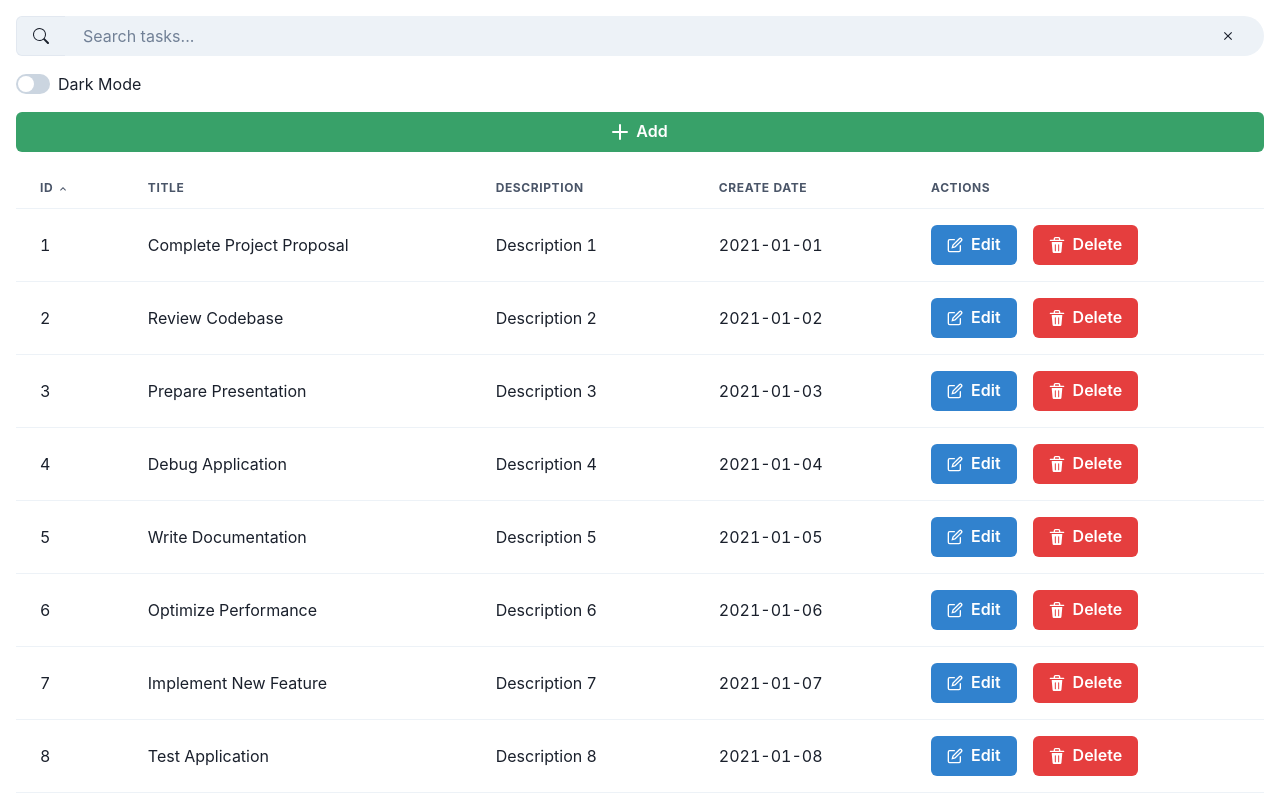
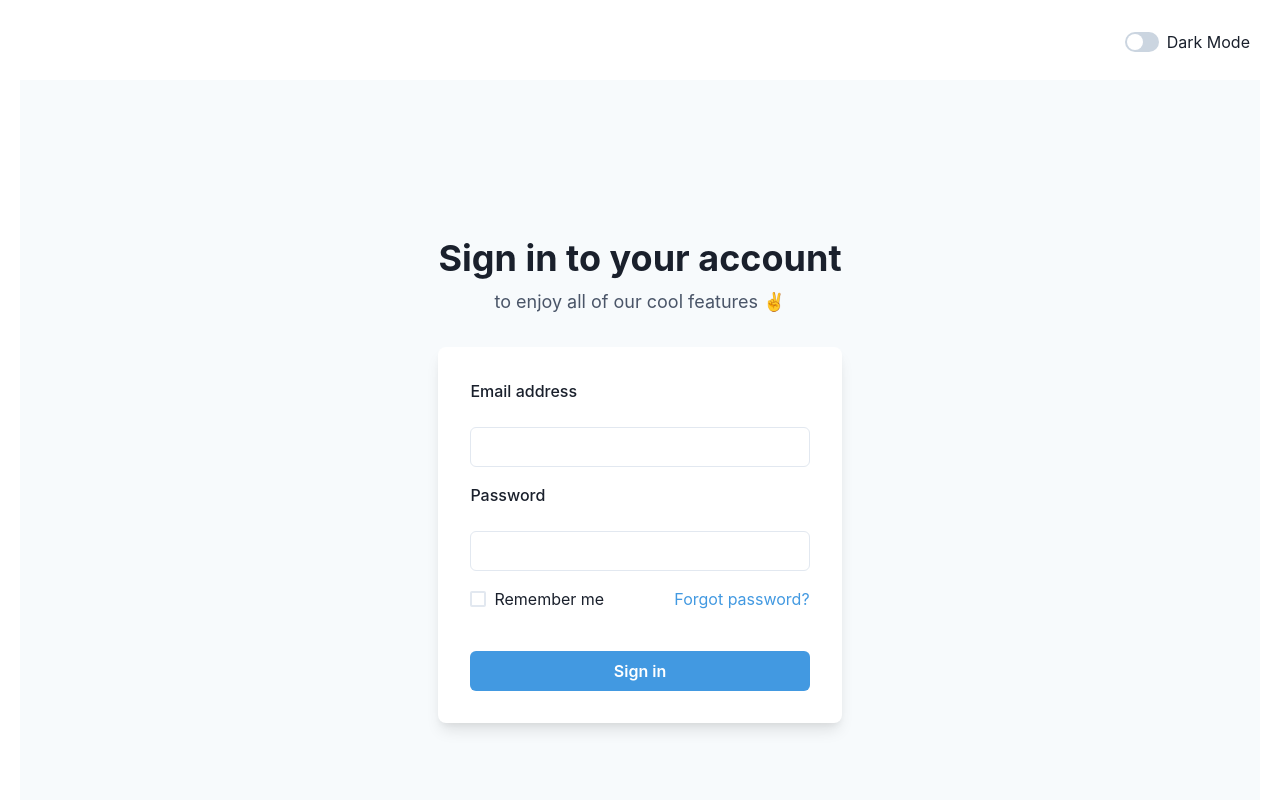
Before and after one commit to alexandrubb23/wisesys-todo, a React (Vite) app: page / in a window 1280 px wide. Shown: the top 800 px of the page. Built offline with nearby package versions, Linux system fonts and the light colour scheme.

Commit message:
Add router.

```diff
--- a/package.json
+++ b/package.json
@@ -14,11 +14,14 @@
     "@chakra-ui/react": "^2.7.1",
     "@emotion/react": "^11.11.1",
     "@emotion/styled": "^11.11.0",
+    "@tanstack/react-query": "^4.29.19",
+    "@tanstack/react-query-devtools": "^4.29.19",
     "framer-motion": "^10.12.18",
     "lodash": "^4.17.21",
     "react": "^18.2.0",
     "react-dom": "^18.2.0",
-    "react-icons": "^4.10.1"
+    "react-icons": "^4.10.1",
+    "react-router-dom": "^6.14.1"
   },
   "devDependencies": {
     "@types/react": "^18.0.37",
--- /dev/null
+++ b/src/components/ErrorPage.tsx
@@ -0,0 +1,23 @@
+import { Box, Heading, Text } from '@chakra-ui/react';
+import { isRouteErrorResponse, useRouteError } from 'react-router-dom';
+import NavBar from '../components/NavBar';
+
+const ErrorPage = () => {
+  const error = useRouteError();
+
+  return (
+    <>
+      <NavBar />
+      <Box padding={5}>
+        <Heading>Oops</Heading>
+        <Text>
+          {isRouteErrorResponse(error)
+            ? 'This page does not exist.'
+            : 'An unexpected error occurred.'}
+        </Text>
+      </Box>
+    </>
+  );
+};
+
+export default ErrorPage;
--- /dev/null
+++ b/src/components/Layout.tsx
@@ -0,0 +1,14 @@
+import { Box } from '@chakra-ui/react';
+import { Outlet } from 'react-router-dom';
+import NavBar from './NavBar';
+
+const Layout = () => {
+  return (
+    <Box padding={5}>
+      <NavBar />
+      <Outlet />
+    </Box>
+  );
+};
+
+export default Layout;
--- /dev/null
+++ b/src/components/NavBar.tsx
@@ -0,0 +1,15 @@
+import { Flex } from '@chakra-ui/react';
+import ColorModeSwitch from './ColorModeSwitch';
+
+const NavBar = () => {
+  return (
+    <Flex padding='10px' direction='row-reverse' mb={4}>
+      {/* <Link to='/'>
+        <Image src={logo} boxSize='60px' objectFit='cover' />
+      </Link> */}
+      <ColorModeSwitch />
+    </Flex>
+  );
+};
+
+export default NavBar;
--- a/src/components/Tasks/TasksTable.tsx
+++ b/src/components/Tasks/TasksTable.tsx
@@ -84,10 +84,9 @@ const TasksTable = ({ tasks }: TasksListProps) => {
   );
 
   return (
-    <Box p={4}>
+    <>
       <VStack spacing={4} align='right' mb={4}>
         <SearchInput onSearch={handleSearch} />
-        <ColorModeSwitch />
         <AddTaskDrawer />
       </VStack>
       {searchedTasks.length === 0 ? (
@@ -103,7 +102,7 @@ const TasksTable = ({ tasks }: TasksListProps) => {
           sortColumn={sortColumn}
         />
       )}
-    </Box>
+    </>
   );
 };
 
--- a/src/main.tsx
+++ b/src/main.tsx
@@ -1,13 +1,23 @@
 import React from 'react';
 import ReactDOM from 'react-dom/client';
-import { ChakraProvider } from '@chakra-ui/react';
+import { ChakraProvider, ColorModeScript } from '@chakra-ui/react';
+import { QueryClient, QueryClientProvider } from '@tanstack/react-query';
+import { RouterProvider } from 'react-router-dom';
+import { ReactQueryDevtools } from '@tanstack/react-query-devtools';
 
-import App from './App.tsx';
+import router from './routes';
+import theme from './theme';
+
+const queryClient = new QueryClient();
 
 ReactDOM.createRoot(document.getElementById('root') as HTMLElement).render(
   <React.StrictMode>
     <ChakraProvider>
-      <App />
+      <ColorModeScript initialColorMode={theme.config.initialColorMode} />
+      <QueryClientProvider client={queryClient}>
+        <RouterProvider router={router} />
+        <ReactQueryDevtools />
+      </QueryClientProvider>
     </ChakraProvider>
   </React.StrictMode>
 );
--- a/src/App.tsx
+++ b/src/routes.tsx
@@ -1,6 +1,10 @@
-import TasksTable from './components/Tasks/TasksTable';
+import { createBrowserRouter } from 'react-router-dom';
 import Login from './components/auth/Login';
 import SignupCard from './components/auth/SignUp';
+import Layout from './components/Layout';
+import TasksTable from './components/Tasks/TasksTable';
+import ErrorPage from './components/ErrorPage';
+// import ErrorPage from './pages/ErrorPage';
 
 const tasks = [
   {
@@ -65,10 +69,26 @@ const tasks = [
   },
 ];
 
-const App = () => {
-  // return <SignupCard />;
-  // return <Login />;
-  return <TasksTable tasks={tasks} />;
-};
+const router = createBrowserRouter([
+  {
+    path: '/',
+    element: <Layout />,
+    errorElement: <ErrorPage />,
+    children: [
+      {
+        index: true,
+        element: <Login />,
+      },
+      {
+        path: 'signup',
+        element: <SignupCard />,
+      },
+      {
+        path: 'dashboard',
+        element: <TasksTable tasks={tasks} />,
+      },
+    ],
+  },
+]);
 
-export default App;
+export default router;
--- /dev/null
+++ b/src/theme.ts
@@ -0,0 +1,25 @@
+import { extendTheme, ThemeConfig } from '@chakra-ui/react';
+
+const config: ThemeConfig = {
+  initialColorMode: 'dark',
+};
+
+const theme = extendTheme({
+  config,
+  colors: {
+    gray: {
+      50: '#f9f9f9',
+      100: '#ededed',
+      200: '#d3d3de',
+      300: '#b3b3b3',
+      400: '#a0a0a0',
+      500: '#898989',
+      600: '#6c6c6c',
+      700: '#202020',
+      800: '#121212',
+      900: '#111',
+    },
+  },
+});
+
+export default theme;
```
Also changed, not shown: 1 other file (tests, documents, lock files or other folders).
